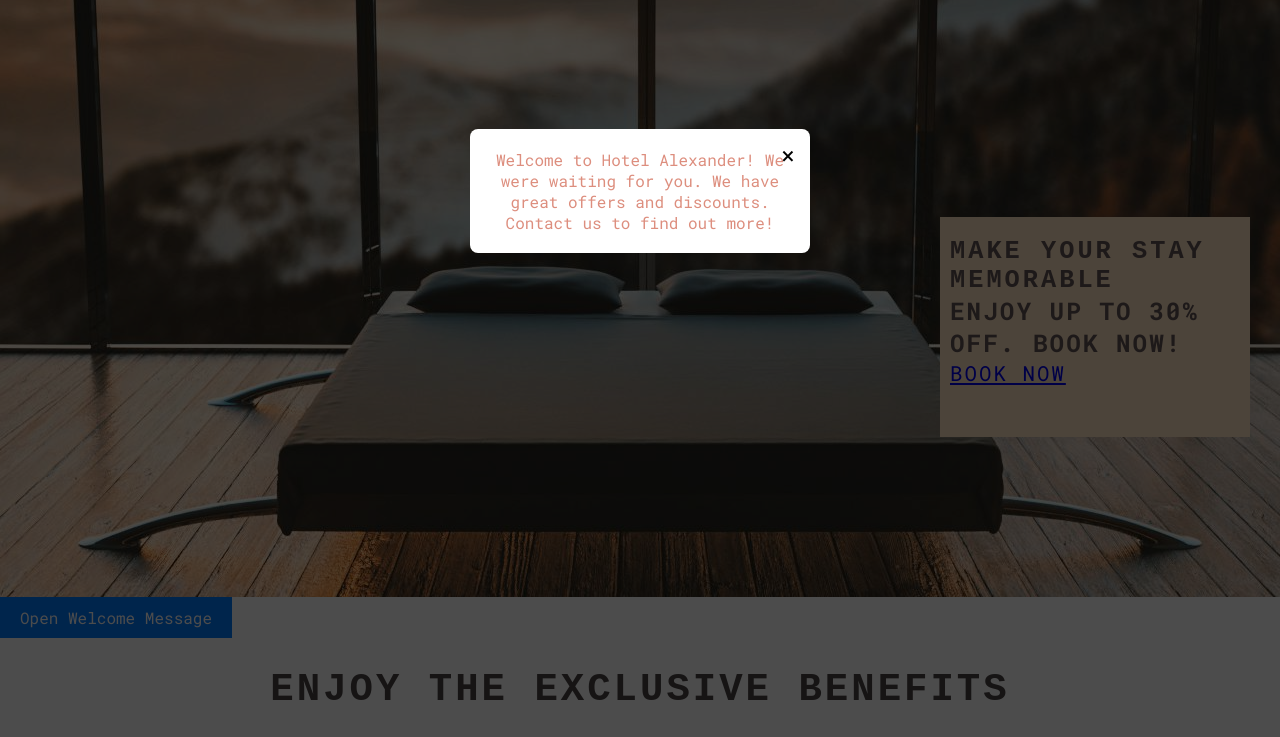
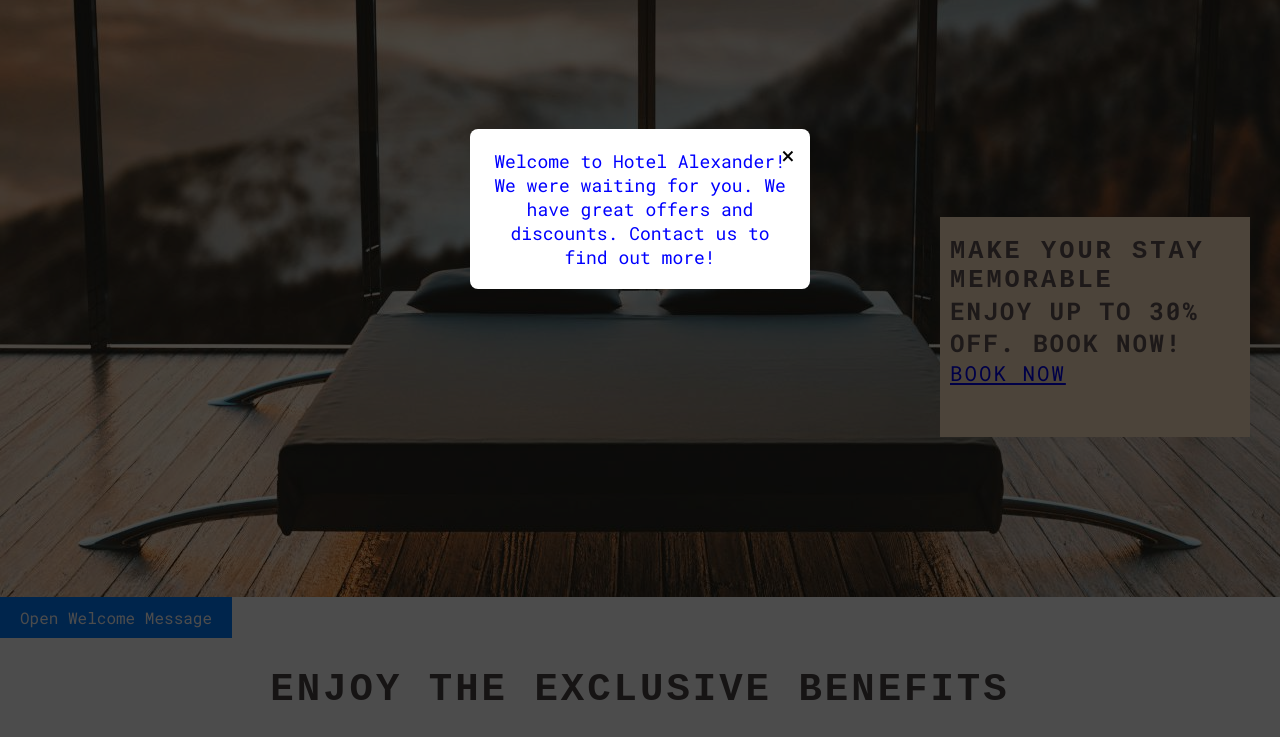
Before and after one commit to alexis93uk/project1, a plain HTML site: page index.html in a window 1280 px wide. Both pictures are taken after a click on the link "Open Welcome Message". Shown: the part 63-800 px from the top of the page. Drawn offline with Linux system fonts and the light colour scheme.

Commit message:
style.css

```diff
--- a/resources/css/style.css
+++ b/resources/css/style.css
@@ -45,7 +45,8 @@ h2 {
 }
 
 .popup-content p {
-  color: #dd8e7e;
+  color: blue;
+  font-size: 18px;
 }
 
 /* close button */
```
